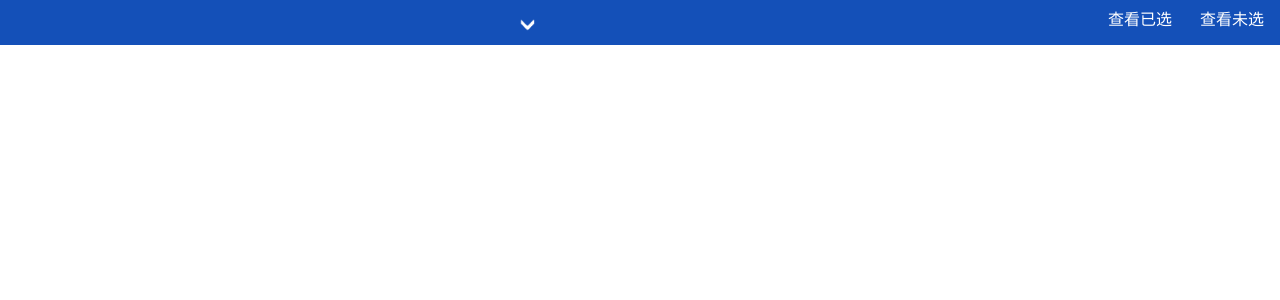
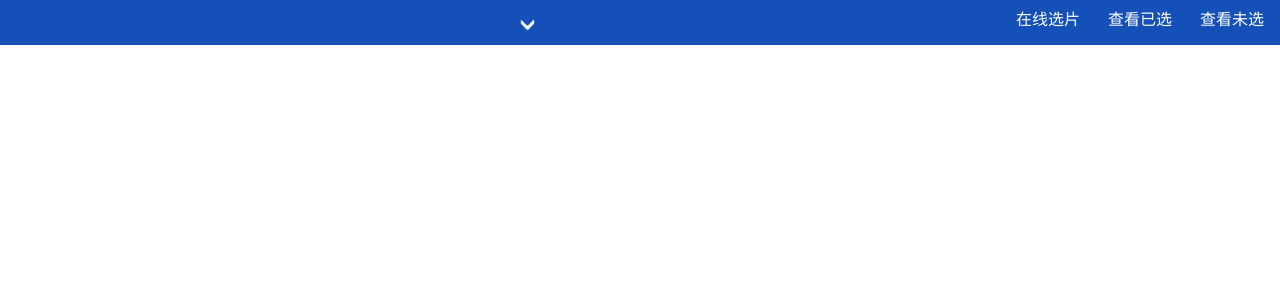
Before and after one commit to Mooran/photo_studio, a Django app: template template/detail.html in a window 1280 px wide. Shown: the top 300 px of the page. Run offline with Django 3.2, Linux system fonts and the light colour scheme; the template is opened without the code that fills it, so the values that code supplies are empty.

Commit message:
Signed-off-by: zou <1372780005@qq.com>

```diff
--- a/template/detail.html
+++ b/template/detail.html
@@ -25,6 +25,7 @@
           <ul class="inline-list nav_right">
             <li><a href="#" class="unchoose">查看未选</a></li>
             <li><a href="#" class="choosed">查看已选</a></li>
+            <li><a href="#" class="choose_pic">在线选片</a></li>
           </ul>
         </section>
         <section class="columns small-9 middle tab-bar-section" id="product_type_choose">
@@ -37,8 +38,15 @@
         </section>
       </nav>
 
-      <nav class="tab-bar" data-id="choosed" style="display: none;position: fixed;top: 0px">
-        <section class="left-small">
+      <nav class="tab-bar" data-id="choosed" style="display: none;">
+        <section class="left tab-bar-section hide-for-small" style="z-index: 1000;">
+          <ul class="inline-list nav_right">
+            <li><a href="#" class="unchoose">查看未选</a></li>
+            <li><a href="#" class="choosed">查看已选</a></li>
+            <li><a href="#" class="choose_pic">在线选片</a></li>
+          </ul>
+        </section>
+        <section class="left-small show-for-small">
           <a class="left-off-canvas-toggle menu-icon" aria-expanded="false"><span></span></a><br>
         </section>
         <section class="right tab-bar-section text-center">
@@ -70,24 +78,6 @@
   </div>
   <br>
 
-    <!-- <a href="#" data-reveal-id="myModal">Click Me For A Modal</a>
-
-    <div id="myModal" class="reveal-modal" data-reveal aria-labelledby="modalTitle" aria-hidden="true" role="dialog">
-      <h2 id="modalTitle"></h2>
-      <p class="lead">添加产品</p>
-      <p>
-        <select>
-          <option>产品A</option>
-          <option>产品B</option>
-          <option>产品C</option>
-        </select>
-      </p>
-      <p>
-        <a href="#" class="button expand" id="">确定</a>
-      </p>
-      <a class="close-reveal-modal" aria-label="Close">&#215;</a>
-    </div> -->
-
     <a href="#" class="button expand" id="save">保存</a>
 
 
```
